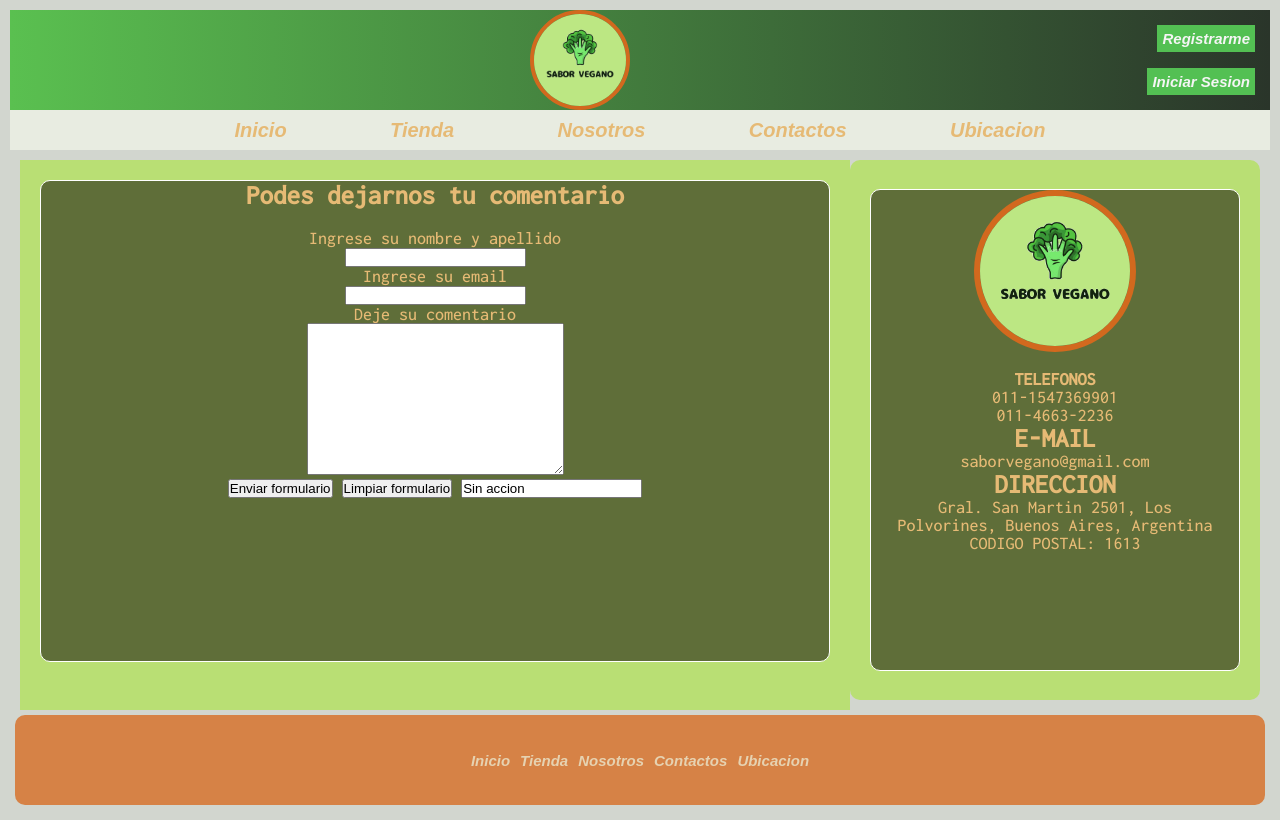
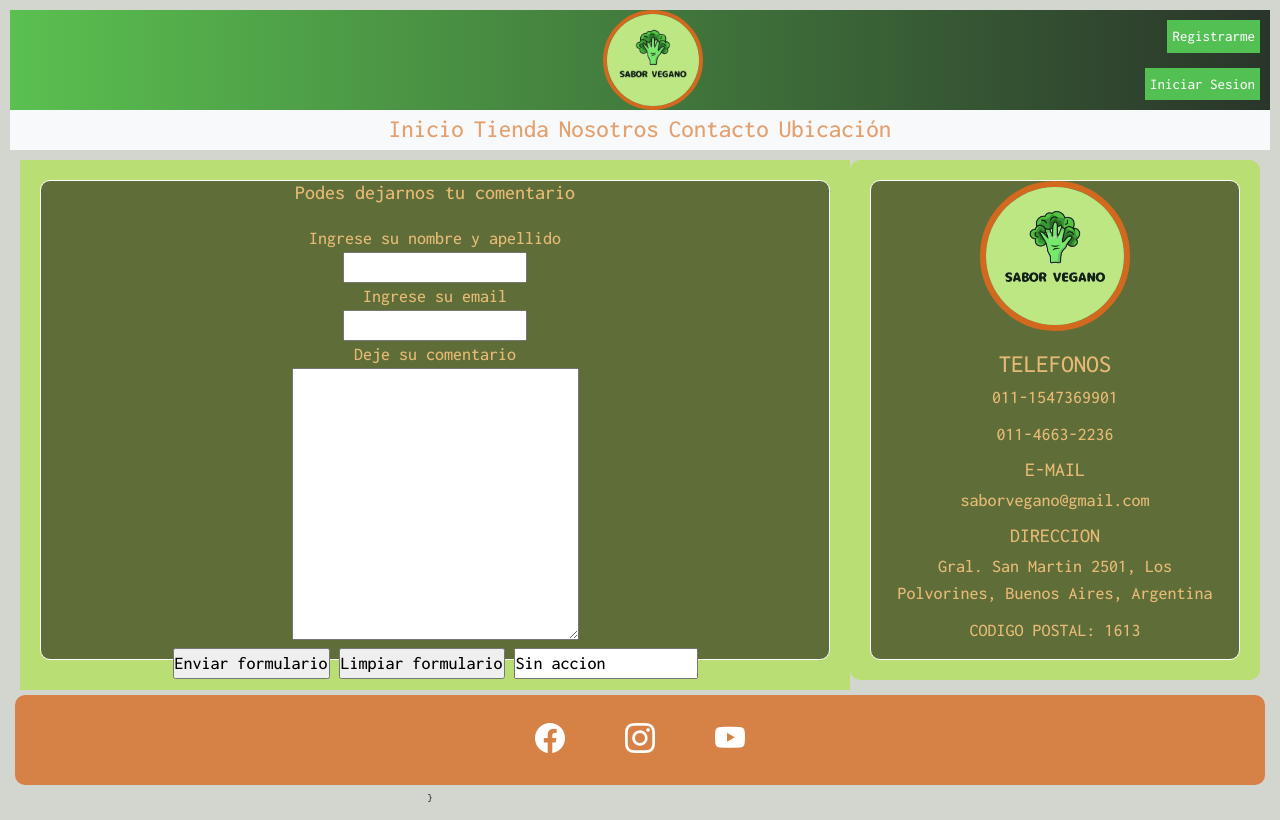
Before and after one commit to MatiasGonzalez89/Sabor-Vegano, a plain HTML site: page secciones/contactos.html in a window 1280 px wide. Drawn offline with nearby package versions, Linux system fonts and the light colour scheme.

Commit message:
agrego boostrap al nav y footer

```diff
--- a/estilos/style.css
+++ b/estilos/style.css
@@ -26,25 +26,25 @@ body {
         "main    sidebar"
         "footer footer";
     grid-template-columns: 2fr 1fr;
-    grid-template-rows:  100px 50px 1fr 100px;
+    grid-template-rows: 100px 50px 1fr 100px;
 }
 
 /* HEADER */
 
 header {
-    background-image: linear-gradient(to right, rgb(90, 192, 80) ,rgb(42, 53, 42) );
+    background-image: linear-gradient(to right, rgb(90, 192, 80), rgb(42, 53, 42));
     display: flex;
     grid-area: header;
 }
 
-.logo{
-    width: 50%;
+.logo {
+    width: 55%;
     display: flex;
     justify-content: flex-end;
 }
 
-.registro{
-    width: 50%;
+.registro {
+    width: 45%;
     padding: 10px;
     display: flex;
     flex-direction: column;
@@ -58,11 +58,11 @@ header {
     transition: all 2s;
 }
 
-.logo img:hover{
+.logo img:hover {
     transform: rotate(360deg);
 }
 
-.registro a{
+.registro a {
     list-style: none;
     text-decoration: none;
     background-color: rgb(83, 192, 83);
@@ -73,35 +73,25 @@ header {
 
 /* NAV BAR */
 
+.navbar-light .navbar-nav .nav-link.active {
+    color: rgb(228 160 110);
+    font-size: 2.5rem;
+
+}
+
 nav {
     width: 100%;
     background-color: rgb(232, 236, 225);
     margin-bottom: 1rem;
-    display: flex;
-    justify-content: space-evenly;
-    align-items: center;
     grid-area: navbar;
 }
 
+.navbar-collapse {
+    justify-content: space-around;
+}
 
-nav ul {
-    list-style-type: none;
-    width: 80%;
-    display: flex;
-    justify-content: space-evenly;
-}
-nav ul li:hover{
-   background-color: gainsboro;
-   transform: scale(1.2);
-}
-a {
-    text-decoration: none;
-    color: rgb(230, 186, 117);
-    font-size: 2rem;
-    font-family: sans-serif;
-    font-style: oblique;
-    font-weight: bolder;
-    margin: 5px;
+.nav-link:hover {
+    transform: scale(1.1);
 }
 
 /* MAIN */
@@ -109,10 +99,6 @@ a {
 main {
     background-color: rgb(185, 223, 116);
     margin-left: 1rem;
-    /* display: flex;
-    flex-direction: column;
-    justify-content: space-between;
-    align-items: center; */
     grid-area: main;
 }
 
@@ -124,22 +110,22 @@ main {
     justify-content: space-around;
 }
 
-.titulo{
+.titulo {
     font-family: 'Dancing Script', cursive;
     color: rgb(155, 109, 39);
     font-size: 4rem;
     display: block;
-    /* padding: 5rem; */
 }
 
-#titulo{
+#titulo {
     font-family: 'Dancing Script', cursive;
     color: rgb(155, 109, 39);
     font-size: 6rem;
     display: block;
     padding: 2rem;
 }
-.comidas{
+
+.comidas {
     display: flex;
     justify-content: center;
 }
@@ -147,43 +133,42 @@ main {
 .comidas img {
     width: 200px;
     height: 150px;
-    border-radius:3rem;
+    border-radius: 3rem;
     border: 2px solid black;
     transition: all 2s;
 }
 
-.comidas img:hover{
-    /* transform: scale(1.2); */
+.comidas img:hover {
     transform: rotateY(360deg);
 }
 
 /* ASIDE */
 
-aside{
+aside {
     background-color: rgb(64, 85, 12);
     margin-right: 1rem;
     grid-area: sidebar;
     color: rgb(211, 227, 241);
 }
 
-.contenido{
+.contenido {
     width: 90%;
     margin: 5%;
 }
 
-.imagen img{
+.imagen img {
     width: 90%;
     padding: 5%;
     border-radius: 5rem;
 }
 
-.titulo2{
+.titulo2 {
     font-family: 'Dancing Script', cursive;
-    color:rgb(221, 184, 115);
+    color: rgb(221, 184, 115);
     font-size: 4rem;
 }
 
-.texto{
+.texto {
     text-align: center;
     font-size: large;
     line-height: 1.3;
@@ -192,41 +177,24 @@ aside{
 /* FOOTER */
 
 footer {
-    background-color:rgb(214, 130, 70);
+    background-color: rgb(214, 130, 70);
     border-radius: 1rem;
     margin: 5px;
     display: flex;
     justify-content: center;
     align-items: center;
-    grid-area: footer ;
+    grid-area: footer;
 }
 
-.footer-nav{
-    width: 90%;
-}
-
-.footer-nav ul{
-    list-style-type: none;
-    display: flex;
-    justify-content: center;
-    align-items: center;
-}
-
-.footer-nav li{
-    text-decoration: none;
-}
-
-.footer-nav a{
-    color: rgb(230, 210, 177);
-    font-size: 1.5rem;
-    font-family: sans-serif;
-    font-style: oblique;
-    font-weight: bolder;
+.fuente-icon{
+    color: white;
+    font-size: 3rem;
+    padding: 3rem;
 }
 
 /* SECCION NOSOTROS */
 
-.main_nosotros{
+.main_nosotros {
     background-color: rgb(185, 223, 116);
     margin-bottom: 1rem;
     border-radius: 1rem;
@@ -236,7 +204,7 @@ footer {
 
 /* SECCION CONTACTO */
 
-.formulario{
+.formulario {
     color: rgb(230, 186, 117);
     font-size: large;
     height: 60vh;
@@ -246,11 +214,11 @@ footer {
     background-color: rgb(95, 110, 57);
 }
 
-.formulario form{
+.formulario form {
     margin: 2rem;
 }
 
-.contacto{
+.contacto {
     background-color: rgb(185, 223, 116);
     margin-bottom: 1rem;
     border-radius: 1rem;
@@ -260,7 +228,7 @@ footer {
     grid-area: sidebar;
 }
 
-.datos_contacto{
+.datos_contacto {
     color: rgb(230, 186, 117);
     font-size: large;
     height: 60vh;
@@ -270,13 +238,13 @@ footer {
     background-color: rgb(95, 110, 57);
 }
 
-.datos_contacto .logo{
+.datos_contacto .logo {
     width: 100%;
     display: flex;
     justify-content: center;
 }
 
-.contacto .logo img{
+.contacto .logo img {
     width: 15rem;
     border-radius: 4cm;
     border: 6px solid chocolate;
@@ -284,7 +252,7 @@ footer {
 
 /* SECCION TIENDA */
 
-.tienda{
+.tienda {
     height: auto;
     width: 100%;
     display: flex;
@@ -315,33 +283,15 @@ footer {
 
 /* SECCION UBICACION */
 
-#mapa{
+#mapa {
     margin: 2rem;
 }
 
 
-@media screen and (max-width: 768px){
+@media screen and (max-width: 768px) {
     @import url('https://fonts.googleapis.com/css2?family=Dancing+Script&family=Inconsolata:wght@500&display=swap');
 
-* {
-    margin: 0;
-    padding: 0;
-}
-
-html{
-    height: 100%;
-    font-size: 10px;
-
-}
-body {
-    background-color: rgba(193, 199, 190, 0.726);
-    font-family: 'Inconsolata', monospace;
-    min-height: 100%;
-    padding: 1rem;
-    text-align: center;
-}
-
-.grilla{
+    .grilla {
         display: grid;
         grid-template-areas:
             "header"
@@ -350,52 +300,32 @@ body {
             "sidebar"
             "footer";
         grid-template-columns: 100%;
-    grid-template-rows:  100px 50px 1fr auto 100px;
+        grid-template-rows: 100px 50px 1fr auto 100px;
     }
 
     /* HEADER */
 
     header {
-    background-color: rgb(11, 17, 1);
+        background-image: linear-gradient(to right, rgb(90, 192, 80), rgb(42, 53, 42));
         display: flex;
-    background-image: none;
         grid-area: header;
     }
 
-.logo{
-    width: 55%;
-    display: flex;
-    justify-content: flex-end;
-}
-
-.registro{
-    width: 45%;
-    padding: 10px;
-    display: flex;
-    flex-direction: column;
-    align-items: flex-end;
-    justify-content: space-between;
-
-}
-
-.logo img {
-    border-radius: 4cm;
-    border: 4px solid chocolate;
-
-}
-
-.registro a{
-    list-style: none;
-    text-decoration: none;
-    background-color: rgb(83, 192, 83);
-    color: whitesmoke;
-    font-size: 15px;
+    .registro a {
         padding: 2px;
     }
 
     /* NAV BAR */
 
+
+
     nav {
+        grid-area: navbar;
+    }
+
+
+
+      /* nav {
         width: 100%;
         background-color: rgb(232, 236, 225);
         margin-bottom: 1rem;
@@ -417,7 +347,7 @@ a {
         font-family: sans-serif;
         font-style: oblique;
         font-weight: bolder;
-}
+    } */
 
     /* MAIN */
 
@@ -437,49 +367,50 @@ main {
         margin-bottom: 2rem;
     }
 
-.titulo{
+    .titulo {
         font-family: 'Dancing Script', cursive;
         color: rgb(155, 109, 39);
         font-size: 4rem;
     }
-.comidas{
+
+    .comidas {
         display: flex;
         justify-content: center;
     }
 
     .comidas img {
         /* width: 200px; */
-    border-radius:3rem;
+        border-radius: 3rem;
         border: 2px solid black;
     }
 
     /* ASIDE */
 
-aside{
+    aside {
         background-color: rgb(64, 85, 12);
         margin-bottom: 1rem;
         border-radius: 1rem;
         grid-area: sidebar;
     }
 
-.contenido{
+    .contenido {
         width: 90%;
         margin: 5%;
     }
 
-.imagen img{
+    .imagen img {
         width: 90%;
         padding: 5%;
         border-radius: 5rem;
     }
 
-.titulo2{
+    .titulo2 {
         font-family: 'Dancing Script', cursive;
-    color:rgb(221, 184, 115);
+        color: rgb(221, 184, 115);
         font-size: 4rem;
     }
 
-.texto{
+    .texto {
         text-align: center;
         font-size: large;
         line-height: 1.3;
@@ -493,25 +424,25 @@ footer {
         display: flex;
         justify-content: center;
         align-items: center;
-    grid-area: footer ;
+        grid-area: footer;
     }
 
-.footer-nav{
+    .footer-nav {
         width: 90%;
     }
 
-.footer-nav ul{
+    .footer-nav ul {
         list-style-type: none;
         display: flex;
         justify-content: center;
         align-items: center;
     }
 
-.footer-nav li{
+    .footer-nav li {
         text-decoration: none;
     }
 
-.footer-nav a{
+    .footer-nav a {
         color: rgb(230, 210, 177);
         font-size: 1.5rem;
         font-family: sans-serif;
@@ -521,7 +452,7 @@ footer {
 
     /* SECCION NOSOTROS */
 
-.main_nosotros{
+    .main_nosotros {
         background-color: rgb(185, 223, 116);
         margin-bottom: 1rem;
         border-radius: 1rem;
@@ -531,7 +462,7 @@ footer {
 
     /* SECCION CONTACTO */
 
-.formulario{
+    .formulario {
         color: rgb(230, 186, 117);
         font-size: large;
         height: 60vh;
@@ -541,13 +472,13 @@ footer {
         background-color: rgb(64, 85, 12);
     }
 
-.formulario form{
+    .formulario form {
         margin: 2rem;
     }
 
     /* SECCION TIENDA */
 
-.tienda{
+    .tienda {
         height: auto;
         width: 100%;
         display: flex;
--- a/secciones/contactos.html
+++ b/secciones/contactos.html
@@ -5,6 +5,9 @@
     <meta charset="UTF-8">
     <meta http-equiv="X-UA-Compatible" content="IE=edge">
     <meta name="viewport" content="width=device-width, initial-scale=1.0">
+    <link href="https://cdn.jsdelivr.net/npm/bootstrap@5.1.3/dist/css/bootstrap.min.css" rel="stylesheet" integrity="sha384-1BmE4kWBq78iYhFldvKuhfTAU6auU8tT94WrHftjDbrCEXSU1oBoqyl2QvZ6jIW3" crossorigin="anonymous">
+    <link href="https://unpkg.com/aos@2.3.1/dist/aos.css" rel="stylesheet">}
+    <link rel="stylesheet" href="https://cdn.jsdelivr.net/npm/bootstrap-icons@1.8.1/font/bootstrap-icons.css">
     <link rel="stylesheet" href="../estilos/style.css">
     <title>Sabor Vegano</title>
 </head>
@@ -12,7 +15,6 @@
 <body class="grilla">
 
     <header>
-
         <div class="logo">
             <img src="../imagenes/sabor vegano.png" alt="logo del sitio">
         </div>
@@ -20,52 +22,36 @@
             <a href="#">Registrarme</a>
             <a href="#">Iniciar Sesion</a>
         </div>
-
     </header>
 
-    <nav>
-
-        <ul>
-            <li>
-                <a href="../index.html">Inicio</a>
-            </li>
-            <li>
-                <a href="tienda.html">Tienda</a>
-            </li>
-            <li>
-                <a href="nosotros.html">Nosotros</a>
-            </li>
-            <li>
-                <a href="contactos.html">Contactos</a>
-            </li>
-            <li>
-                <a href="ubicacion.html">Ubicacion</a>
-            </li>
-        </ul>
-
+    <nav class="navbar  navbar-expand-sm navbar-light bg-light">
+        <div class="container-fluid ">
+            <div class="collapse navbar-collapse" id="navbarNavAltMarkup">
+                <div class="navbar-nav ">
+                    <a class="nav-link active" aria-current="page" href="../index.html">Inicio</a>
+                    <a class="nav-link active" aria-current="page" href="tienda.html">Tienda</a>
+                    <a class="nav-link active" aria-current="page" href="nosotros.html">Nosotros</a>
+                    <a class="nav-link active" aria-current="page" href="contactos.html">Contacto</a>
+                    <a class="nav-link active" aria-current="page" href="ubicacion.html">Ubicación</a>
+                </div>
+            </div>
+        </div>
     </nav>
 
+
     <main>
-
         <section class="formulario">
-            <!--Contenedor del formulario-->
-
             <h2>Podes dejarnos tu comentario</h2>
-
             <form>
                 <label for="nombre_apellido">Ingrese su nombre y apellido</label><br>
                 <input type="text" name="nombre_apellido"><br>
-
                 <label for="email">Ingrese su email</label><br>
                 <input type="text" name="email"><br>
-
                 <label for="comentario">Deje su comentario</label><br>
                 <textarea name="comentario" cols="30" rows="10"></textarea><br>
-
                 <input type="submit" value="Enviar formulario">
                 <input type="reset" value="Limpiar formulario">
                 <input type="text" value="Sin accion">
-
             </form>
         </section>
     </main>
@@ -75,7 +61,6 @@
             <div class="logo">
                 <img src="../imagenes/sabor vegano.png" alt="logo del sitio">
             </div>
-
             <section class="contenido">
                 <div>
                     <h1 class="titulo3">TELEFONOS</h1>
@@ -97,27 +82,26 @@
     </aside>
 
     <footer>
-
-        <div class="footer-nav">
-            <ul>
-                <li>
-                    <a href="../index.html">Inicio</a>
-                </li>
-                <li>
-                    <a href="tienda.html">Tienda</a>
-                </li>
-                <li>
-                    <a href="nosotros.html">Nosotros</a>
-                </li>
-                <li>
-                    <a href="contactos.html">Contactos</a>
-                </li>
-                <li>
-                    <a href="ubicacion.html">Ubicacion</a>
-                </li>
-            </ul>
-        </div>
+        <a href="#">
+            <i class="bi bi-facebook fuente-icon"></i>
+        </a>
+        <a href="#">
+            <i class="bi bi-instagram fuente-icon"></i>
+        </a>
+        <a href="#">
+            <i class="bi bi-youtube fuente-icon"></i>
+        </a>
     </footer>
+    <script src="https://cdn.jsdelivr.net/npm/@popperjs/core@2.10.2/dist/umd/popper.min.js"
+        integrity="sha384-7+zCNj/IqJ95wo16oMtfsKbZ9ccEh31eOz1HGyDuCQ6wgnyJNSYdrPa03rtR1zdB" crossorigin="anonymous">
+    </script>
+    <script src="https://cdn.jsdelivr.net/npm/bootstrap@5.1.3/dist/js/bootstrap.min.js"
+        integrity="sha384-QJHtvGhmr9XOIpI6YVutG+2QOK9T+ZnN4kzFN1RtK3zEFEIsxhlmWl5/YESvpZ13" crossorigin="anonymous">
+    </script>
+    <script src="https://unpkg.com/aos@2.3.1/dist/aos.js"></script>
+    <script>
+        AOS.init();
+    </script>
 </body>
 
 </html>
```
Also changed, not shown: index.html (+33 -44 lines), secciones/nosotros.html (+35 -46 lines), secciones/tienda.html (+32 -43 lines), secciones/ubicacion.html (+32 -40 lines). Lines whose indentation alone changed are shown as unchanged.
